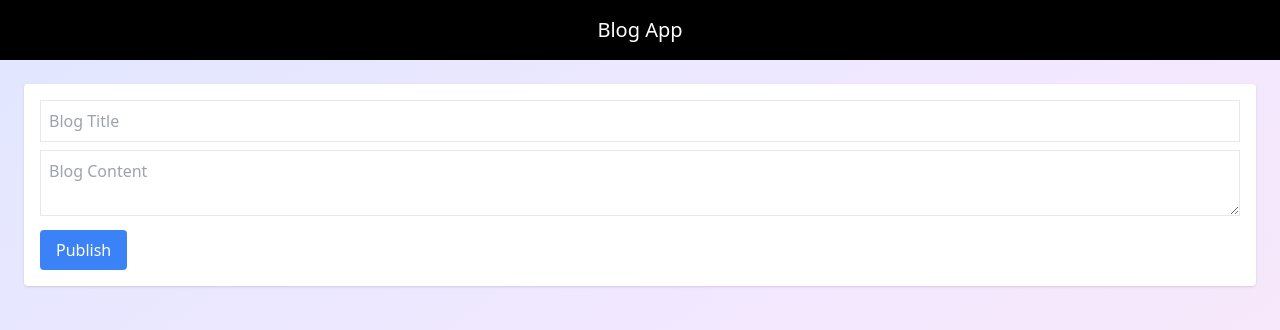
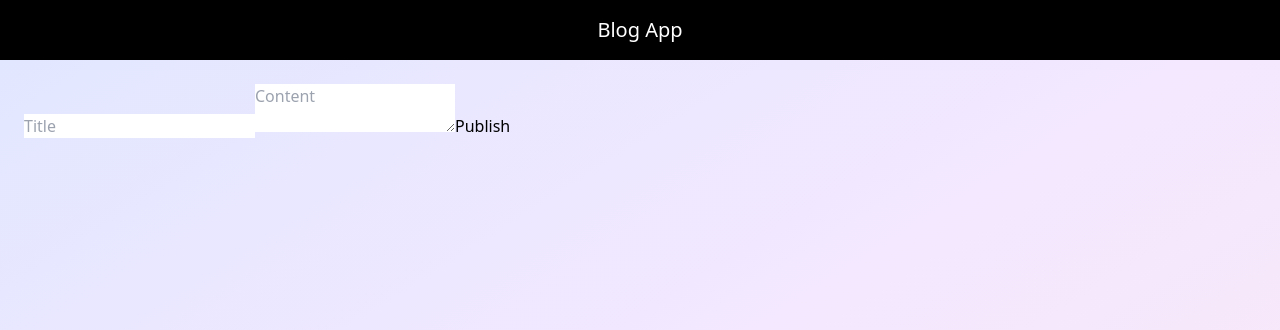
Before and after one commit to nithish334/dnyx_taskk5, a React (Create React App) app in the folder Dynx-Task5-main/: page / in a window 1280 px wide. Shown: the top 330 px of the page. Built offline with nearby package versions, Linux system fonts and the light colour scheme.

Commit message:
Update AddBlog.js

```diff
--- a/Dynx-Task5-main/src/components/AddBlog.js
+++ b/Dynx-Task5-main/src/components/AddBlog.js
@@ -1,14 +1,11 @@
 import { useState } from "react";
 
-export default function AddBlog({ setBlogs }) {
+const AddBlog = ({ setBlogs }) => {
   const [title, setTitle] = useState("");
   const [content, setContent] = useState("");
 
-  const handleSubmit = () => {
-    if (!title || !content) {
-      alert("Please fill all fields");
-      return;
-    }
+  const handleSubmit = (e) => {
+    e.preventDefault();
 
     const newBlog = {
       id: Date.now(),
@@ -17,31 +14,27 @@ export default function AddBlog({ setBlogs }) {
     };
 
     setBlogs(prev => [newBlog, ...prev]);
-
     setTitle("");
     setContent("");
   };
 
   return (
-    <div className="p-4 bg-white shadow rounded">
+    <form onSubmit={handleSubmit}>
       <input
-        className="border p-2 w-full mb-2"
-        placeholder="Blog Title"
         value={title}
-        onChange={e => setTitle(e.target.value)}
+        onChange={(e) => setTitle(e.target.value)}
+        placeholder="Title"
+        required
       />
       <textarea
-        className="border p-2 w-full mb-2"
-        placeholder="Blog Content"
         value={content}
-        onChange={e => setContent(e.target.value)}
+        onChange={(e) => setContent(e.target.value)}
+        placeholder="Content"
+        required
       />
-      <button
-        onClick={handleSubmit}
-        className="bg-blue-500 text-white px-4 py-2 rounded"
-      >
-        Publish
-      </button>
-    </div>
+      <button type="submit">Publish</button>
+    </form>
   );
-}
+};
+
+export default AddBlog;
```
